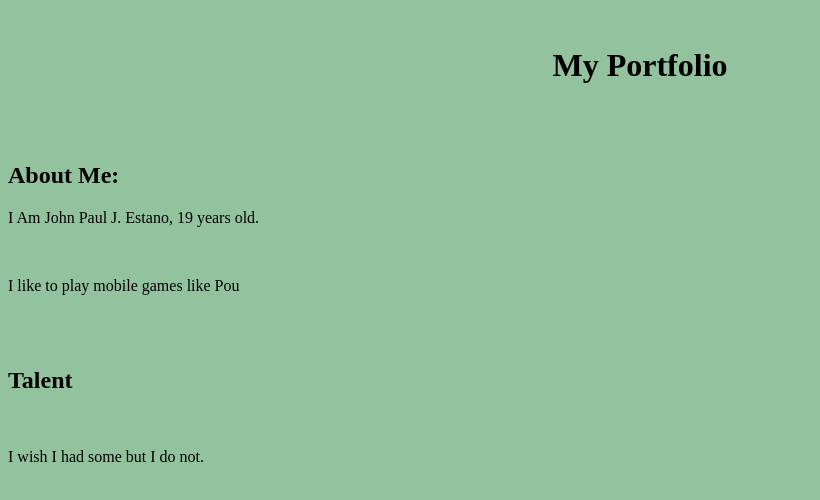
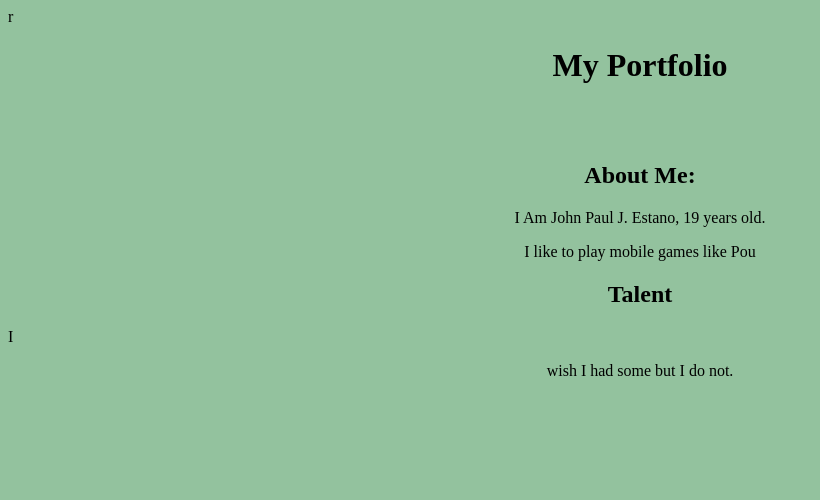
Before and after one commit to JohnEstano/JohnEstano.github.io, a plain HTML site: page index.html in a window 1280 px wide. Shown: the whole page, without its empty margins (0-820 px from the left). Drawn offline with Linux system fonts and the light colour scheme.

Commit message:
Update index.html

```diff
--- a/index.html
+++ b/index.html
@@ -1,4 +1,4 @@
-<!DOCTYPE html>
+r<!DOCTYPE html>
 <html lang="en">
 <head>
     <meta charset="UTF-8">
@@ -23,13 +23,12 @@
     <h1><center>My Portfolio</center></h1>
     <br>
     <br>
-    <h2>About Me: </h2>
-    <p>I Am John Paul J. Estano, 19 years old.</p>
-    <br>
-    <p>I like to play mobile games like Pou</p><br><br>
+    <h2><center>About Me:</center></h2>
+    <p><center>I Am John Paul J. Estano, 19 years old.</center></p>
+    <p><center>I like to play mobile games like Pou</center></p>
 
-    <h2>Talent</h2><br>
-    <p>I wish I had some but I do not.</p><br><br>
+    <h2><center>Talent</h2>
+    <p>I<center> wish I had some but I do not.</center></p><br><br>
 
 
 
```
